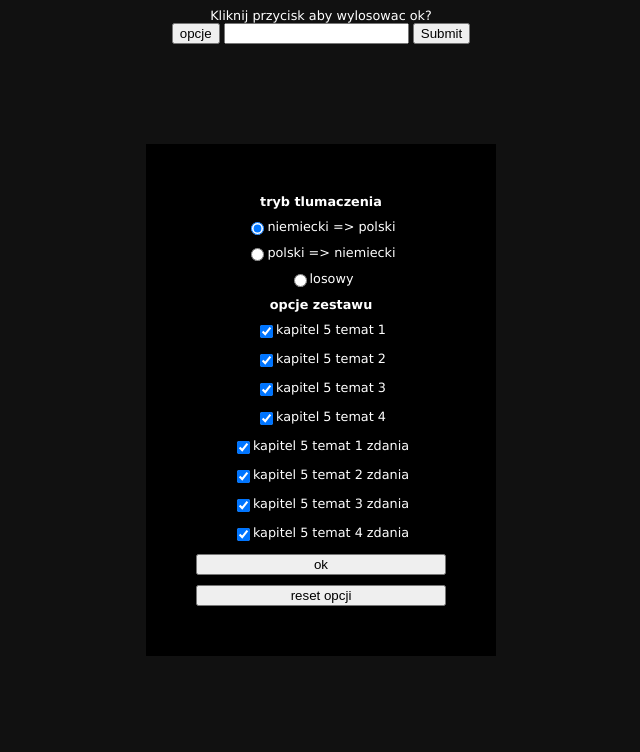
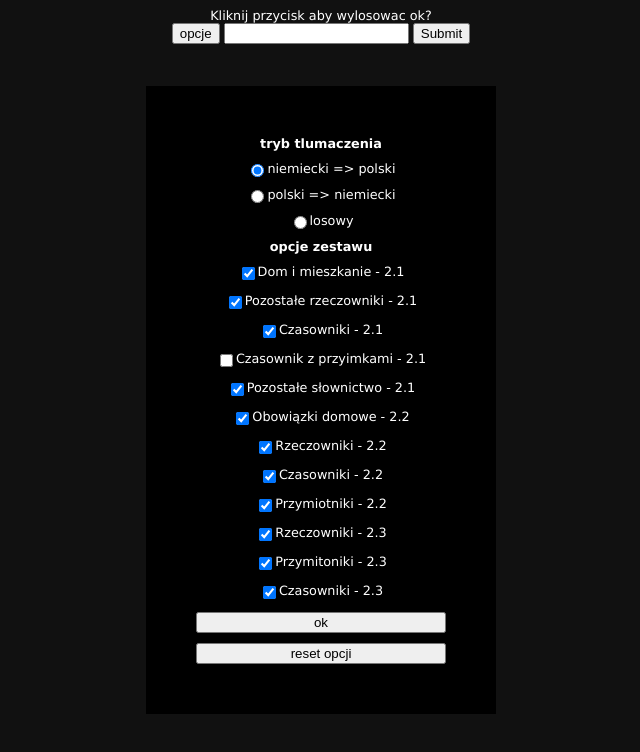
Before and after one commit to machlose/machlose.github.io, a plain HTML site: page fiszki/index.html in a window 1280 px wide. Both pictures are taken after a click on the button "opcje". Shown: the whole page, without its empty margins (319-959 px from the left). Drawn offline with Linux system fonts and the light colour scheme.

Commit message:
szokowy content

```diff
--- a/fiszki/index.html
+++ b/fiszki/index.html
@@ -23,36 +23,52 @@
             </div>
             <strong>opcje zestawu</strong>
             <div class="option">
-                <label for="k4t1">kapitel 5 temat 1</label>
+                <label for="k4t1">Dom i mieszkanie - 2.1</label>
                 <input type="checkbox" name="k4t1" id="k4t1" value="k4t1" checked="checked" class="opt-input">
             </div>
             <div class="option">
-                <label for="k4t2">kapitel 5 temat 2</label>
+                <label for="k4t2">Pozostałe rzeczowniki - 2.1</label>
                 <input type="checkbox" name="k4t2" id="k4t2" value="k4t2" checked="checked" class="opt-input">
             </div>
             <div class="option">
-                <label for="k4t3">kapitel 5 temat 3</label>
+                <label for="k4t3">Czasowniki - 2.1</label>
                 <input type="checkbox" name="k4t3" id="k4t3" value="k4t3" checked="checked" class="opt-input">
             </div>
             <div class="option">
-                <label for="k4t4">kapitel 5 temat 4</label>
-                <input type="checkbox" name="k4t4" id="k4t4" value="k4t4" checked="checked" class="opt-input">
+                <label for="k4t4">Czasownik z przyimkami - 2.1</label>
+                <input type="checkbox" name="k4t4" id="k4t4" value="k4t4" class="opt-input">
             </div>
             <div class="option">
-                <label for="kzwei1">kapitel 5 temat 1 zdania</label>
+                <label for="kzwei1">Pozostałe słownictwo - 2.1</label>
                 <input type="checkbox" name="kzwei1" id="kzwei1" value="kzwei1" checked="checked" class="opt-input">
             </div>
             <div class="option">
-                <label for="kzwei2">kapitel 5 temat 2 zdania</label>
+                <label for="kzwei2">Obowiązki domowe - 2.2</label>
                 <input type="checkbox" name="kzwei2" id="kzwei2" value="kzwei2" checked="checked" class="opt-input">
             </div>
             <div class="option">
-                <label for="kzwei3">kapitel 5 temat 3 zdania</label>
+                <label for="kzwei3">Rzeczowniki - 2.2</label>
                 <input type="checkbox" name="kzwei3" id="kzwei3" value="kzwei3" checked="checked" class="opt-input">
             </div>
             <div class="option">
-                <label for="kzwei4">kapitel 5 temat 4 zdania</label>
+                <label for="kzwei4">Czasowniki - 2.2</label>
                 <input type="checkbox" name="kzwei4" id="kzwei4" value="kzwei4" checked="checked" class="opt-input">
+            </div>
+            <div class="option">
+                <label for="kzwei5">Przymiotniki - 2.2</label>
+                <input type="checkbox" name="kzwei5" id="kzwei5" value="kzwei5" checked="checked" class="opt-input">
+            </div>
+            <div class="option">
+                <label for="kzwei6">Rzeczowniki - 2.3</label>
+                <input type="checkbox" name="kzwei6" id="kzwei6" value="kzwei6" checked="checked" class="opt-input">
+            </div>
+            <div class="option">
+                <label for="kzwei7">Przymitoniki - 2.3</label>
+                <input type="checkbox" name="kzwei7" id="kzwei7" value="kzwei7" checked="checked" class="opt-input">
+            </div>
+            <div class="option">
+                <label for="kzwei8">Czasowniki - 2.3</label>
+                <input type="checkbox" name="kzwei8" id="kzwei8" value="kzwei8" checked="checked" class="opt-input">
             </div>
             <button id="optionsok">ok</button>
             <button id="clear">reset opcji</button>
--- a/fiszki/index.js
+++ b/fiszki/index.js
@@ -215,11 +215,15 @@ function create_word_array() {
     if (preferences[0][1]) array = array.concat(kapitelVier[1]);
     if (preferences[0][2]) array = array.concat(kapitelVier[2]);
     if (preferences[0][3]) array = array.concat(kapitelVier[3]);
-    if (preferences[1][0]) array = array.concat(kapitelVierZdania[0]);
-    if (preferences[1][1]) array = array.concat(kapitelVierZdania[1]);
-    if (preferences[1][2]) array = array.concat(kapitelVierZdania[2]);
-    if (preferences[1][3]) array = array.concat(kapitelVierZdania[3]);
-    if (preferences[2]) array = array.concat(porzadkowe);
+    if (preferences[0][4]) array = array.concat(kapitelVier[4]);
+    if (preferences[0][5]) array = array.concat(kapitelVier[5]);
+    if (preferences[0][6]) array = array.concat(kapitelVier[6]);
+    if (preferences[0][7]) array = array.concat(kapitelVier[7]);
+    if (preferences[0][8]) array = array.concat(kapitelVier[8]);
+    if (preferences[0][9]) array = array.concat(kapitelVier[9]);
+    if (preferences[0][10]) array = array.concat(kapitelVier[10]);
+    if (preferences[0][11]) array = array.concat(kapitelVier[11]);
+    if (preferences[0][12]) array = array.concat(kapitelVier[12]);
     return array;
 }
 
@@ -252,19 +256,31 @@ function apply_settings() {
                 preferences[0][3] = true;
                 break;
             case "kzwei1":
-                preferences[1][0] = true;
+                preferences[0][4] = true;
                 break;
             case "kzwei2":
-                preferences[1][1] = true;
+                preferences[0][5] = true;
                 break;
             case "kzwei3":
-                preferences[1][2] = true;
+                preferences[0][6] = true;
                 break;
             case "kzwei4":
-                preferences[1][3] = true;
+                preferences[0][7] = true;
                 break;
             case "prateritum":
-                preferences[2] = true;
+                preferences[0][8] = true;
+                break;
+            case "kzwei5":
+                preferences[0][9] = true;
+                break;
+            case "kzwei6":
+                preferences[0][10] = true;
+                break;
+            case "kzwei7":
+                preferences[0][11] = true;
+                break;
+            case "kzwei8":
+                preferences[0][12] = true;
                 break;
             default:
                 break;
```
